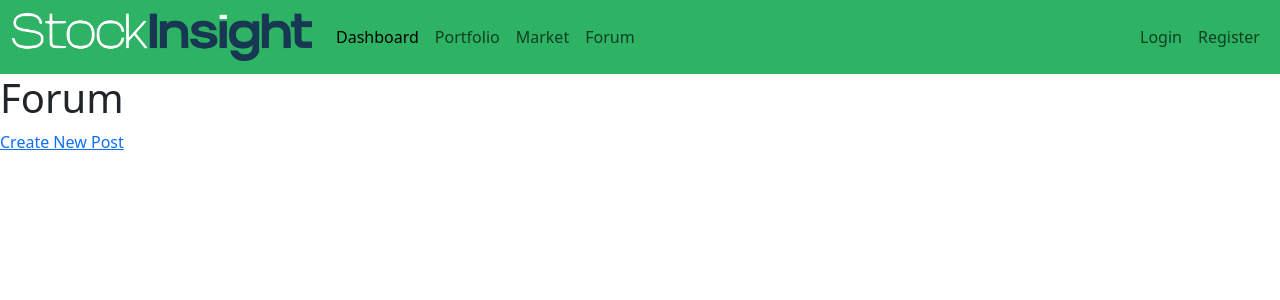
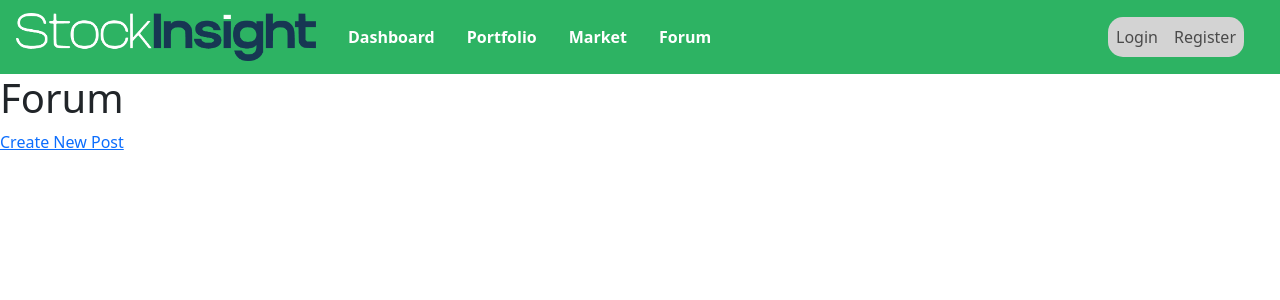
Before and after one commit to KaFkAaAaAaAa/StockInsight, a Django app: template StockInsight/templates/forum/post_list.html in a window 1280 px wide. Shown: the top 300 px of the page. Run offline with Django 5.2, Linux system fonts and the light colour scheme; the template is opened without the code that fills it, so the values that code supplies are empty.

Commit message:
updated navbar

```diff
--- a/StockInsight/templates/dashboard.html
+++ b/StockInsight/templates/dashboard.html
@@ -9,7 +9,6 @@
     <title>Dashboard</title>
 </head>
 <body>
-
 {% include "navbar.html" %}
 <section class="container-fluid text-center dashboard_site">
     <div class="hero-section text-center">
--- a/StockInsight/templates/navbar.html
+++ b/StockInsight/templates/navbar.html
@@ -1,35 +1,69 @@
 {% load static %}
+<style>
+    .header_link {
+        color: #FFFFFF !important;
+        font-weight: 550;
+        position: relative;
+        text-decoration: none;
+    }
+
+    .header_link:hover {
+        color: #FFFFFF !important;
+    }
+
+    .header_link::before {
+        content: "";
+        position: absolute;
+        display: block;
+        width: 100%;
+        height: 2px;
+        bottom: 0;
+        left: 0;
+        background-color: #FFFFFF;
+        transform: scaleX(0);
+        transition: transform 0.4s ease;
+    }
+
+    .header_link:hover::before {
+        transform: scaleX(1);
+    }
+</style>
 <nav class="navbar navbar-expand-lg navbar-light bg-light" style="background-color: #2db363 !important;">
     <div class="container-fluid" style="background-color: #2db363 !important;">
-        <a class="navbar-brand" href="{% url 'dashboard' %}">
-            <img src="{% static 'images/StockInsightLogoWhiteBlue.png' %}" alt="Logo" style="width: 300px; height: auto">
+        <a class="navbar-brand ms-1" href="{% url 'dashboard' %}">
+            <img src="{% static 'images/StockInsightLogoWhiteBlue.png' %}" alt="Logo"
+                 style="width: 300px; height: auto">
         </a>
-        <button class="navbar-toggler" type="button" data-bs-toggle="collapse" data-bs-target="#navbarNav" aria-controls="navbarNav" aria-expanded="false" aria-label="Toggle navigation">
+        <button class="navbar-toggler" type="button" data-bs-toggle="collapse" data-bs-target="#navbarNav"
+                aria-controls="navbarNav" aria-expanded="false" aria-label="Toggle navigation">
             <span class="navbar-toggler-icon"></span>
         </button>
         <div class="collapse navbar-collapse" id="navbarNav">
             <ul class="navbar-nav me-auto mb-2 mb-lg-0">
-                <li class="nav-item">
-                    <a class="nav-link active" aria-current="page" href="{% url 'dashboard' %}">Dashboard</a>
+                <li class="nav-item mx-2">
+                    <a class="nav-link active header_link" aria-current="page"
+                       href="{% url 'dashboard' %}">Dashboard</a>
                 </li>
-                <li class="nav-item">
-                    <a class="nav-link" href="{% url 'account_history' %}">Portfolio</a>
+                <li class="nav-item mx-2">
+                    <a class="nav-link header_link" href="{% url 'account_history' %}">Portfolio</a>
                 </li>
-                <li class="nav-item">
-                    <a class="nav-link" href="{% url 'market' %}">Market</a>
+                <li class="nav-item mx-2">
+                    <a class="nav-link header_link" href="{% url 'market' %}">Market</a>
                 </li>
-                <li class="nav-item">
-                    <a class="nav-link" href="{% url 'post_list' %}">Forum</a>
+                <li class="nav-item mx-2">
+                    <a class="nav-link header_link" href="{% url 'post_list' %}">Forum</a>
                 </li>
             </ul>
-            <ul class="navbar-nav ms-auto">
+            <ul class="navbar-nav me-4" style="background-color: lightgrey; border-radius: 15px;">
                 {% if user.is_authenticated %}
-                <li class="nav-item dropdown">
-                    <a class="nav-link dropdown-toggle account-button" href="#" id="navbarDropdown" role="button" data-bs-toggle="dropdown" aria-expanded="false">
-                        <img src="{{ user.profile.profile_picture.url|default:'{% static "images/default_user_picture.png" %}' }}" alt="Profile Picture" class="rounded-circle" width="30" height="30">
+                    <li class="nav-item dropdown me-2">
+                        <a class="nav-link dropdown-toggle account-button" href="#" id="navbarDropdown" role="button"
+                           data-bs-toggle="dropdown" aria-expanded="false" style="font-weight: 600">
+                            <img src="{{ user.profile.profile_picture.url|default:'{% static "images/default_user_picture.png" %}' }}"
+                                 alt="Profile Picture" class="rounded-circle mx-2" width="30" height="30">
                             {{ user.username }}
                         </a>
-                    <ul class="dropdown-menu" aria-labelledby="navbarDropdown">
+                        <ul class="dropdown-menu mx-1" aria-labelledby="navbarDropdown">
                             <li><a class="dropdown-item" href="{% url 'account_edit' %}">Edit Profile</a></li>
                             <li><a class="dropdown-item" href="{% url 'account_history' %}">History</a></li>
                             <li><a class="dropdown-item" href="{% url 'logout' %}">Logout</a></li>
```
Lines whose indentation alone changed are shown as unchanged.
